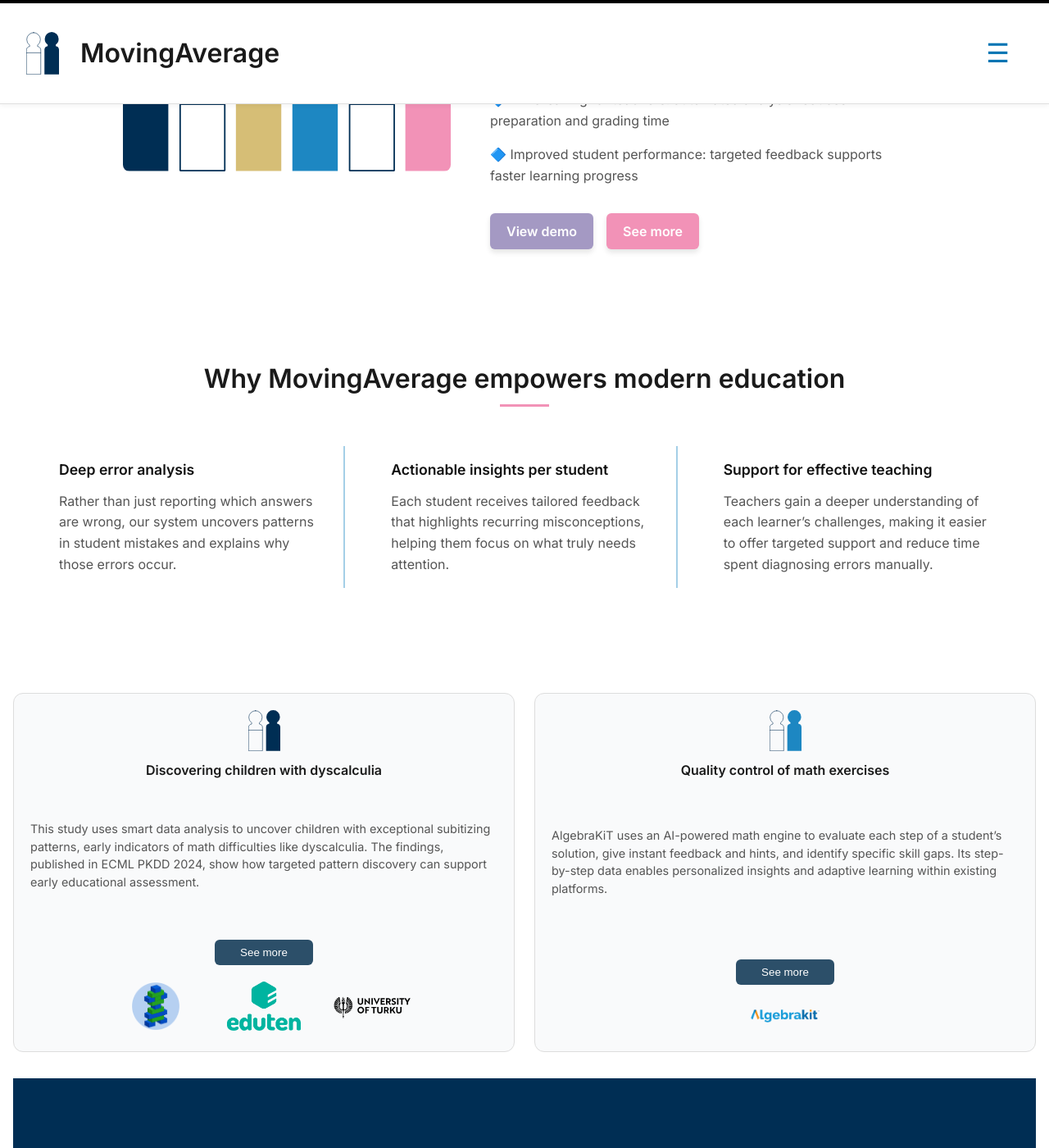
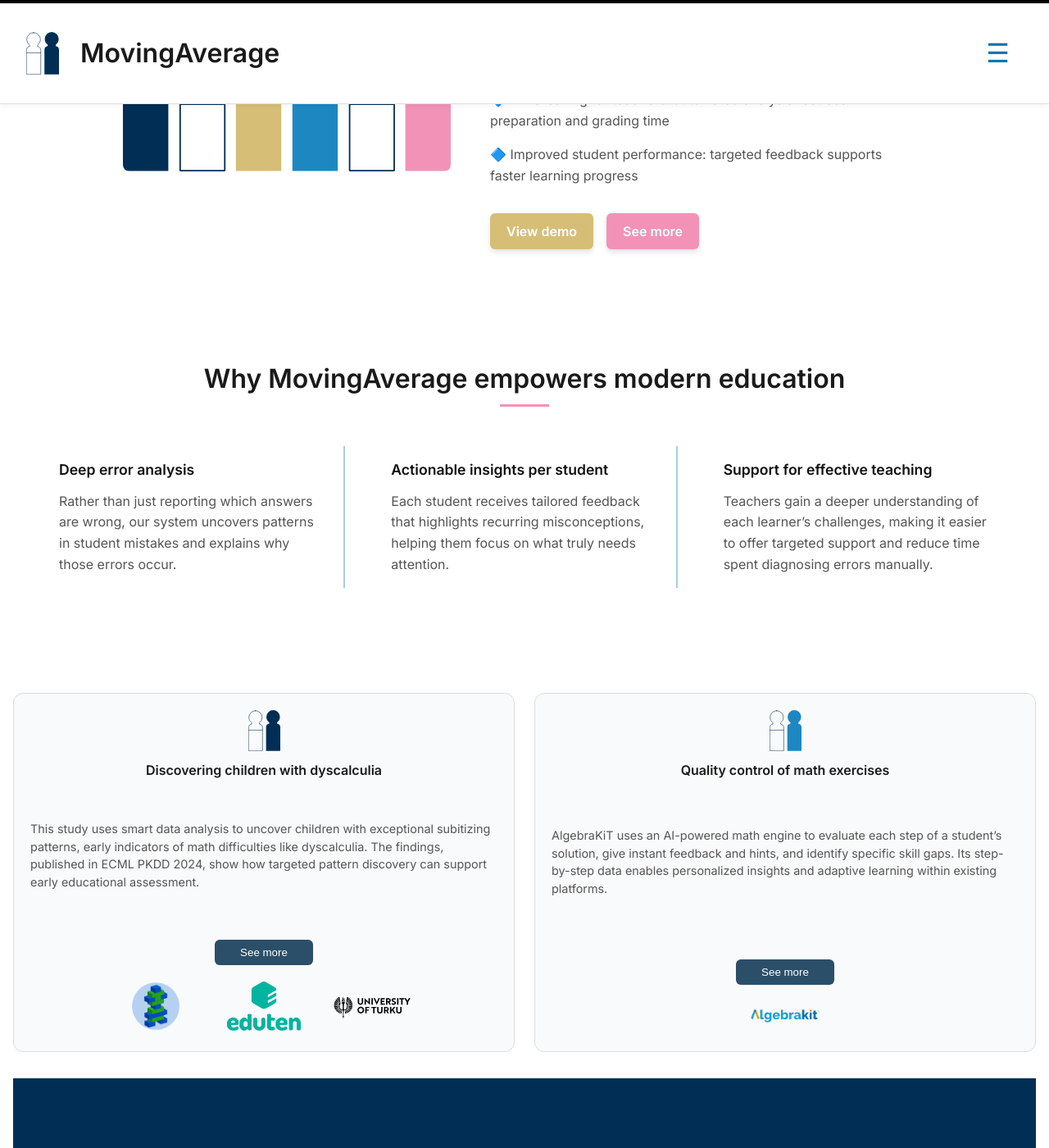
Before and after one commit to moving-average/moving-average.github.io, a Jekyll site: the page built from index.markdown, in a window 1280 px wide and 1400 px high, scrolled down 220 px. Shown: the whole window at 82% size. Built offline with Jekyll 4.4.1, drawn with Linux system fonts in a browser that asks for light colours.

Commit message:
update style.css

```diff
--- a/assets/style.css
+++ b/assets/style.css
@@ -265,7 +265,7 @@ footer a:hover {
 }
 
 .hero-btn.left {
-  background-color: #a499c3;
+  background-color: #d6be76;
 }
 
 .hero-btn.left:hover {
@@ -734,6 +734,8 @@ nav a.active:hover {
     padding: 1rem 1.25rem;
     gap: 0;
     position: sticky;
+    top: 0;
+    z-index: 1000;
   }
 
   .logo-title {
```
